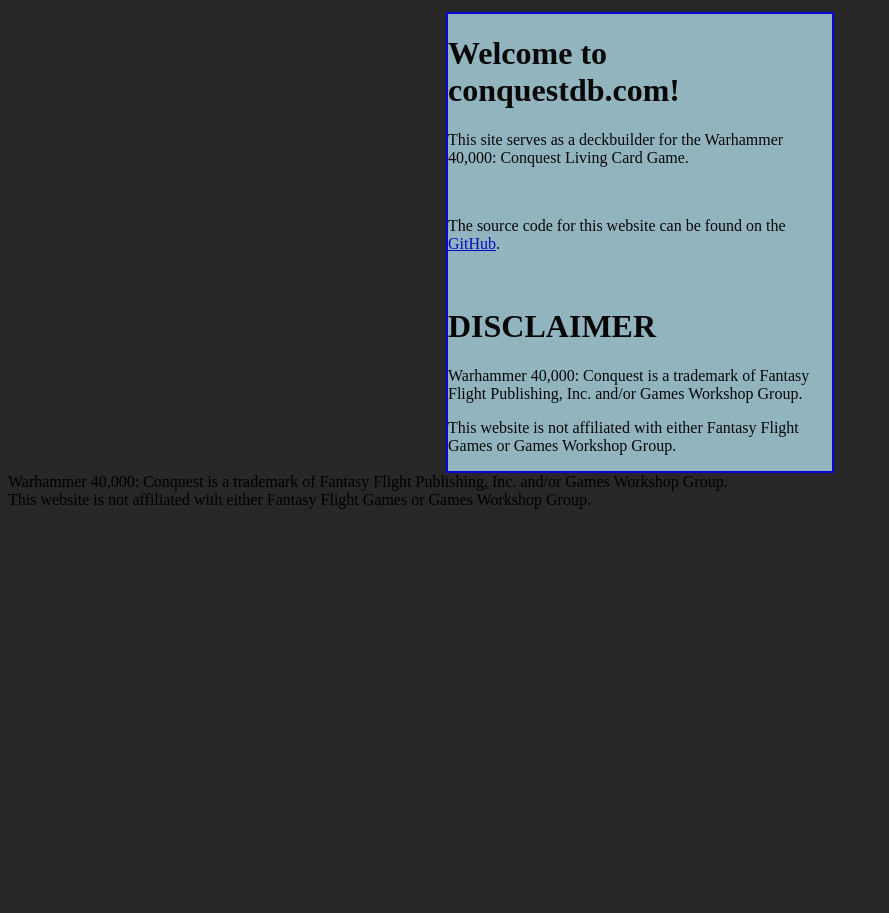
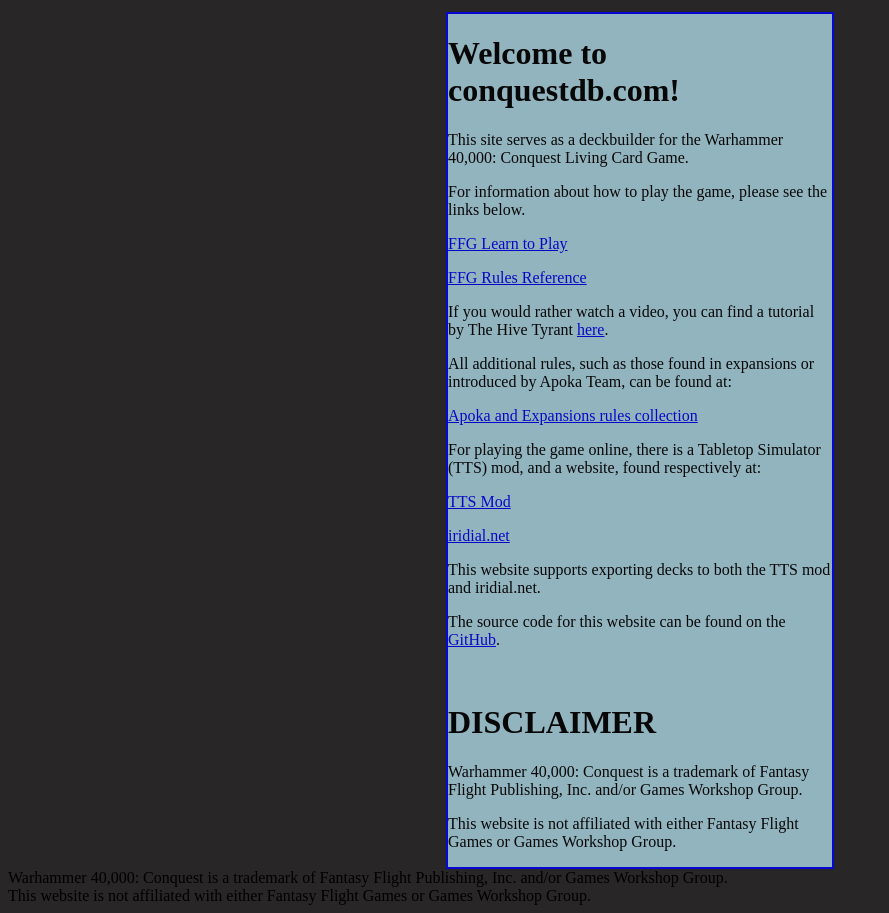
Before and after one commit to C-C-Coalback/Conquest-LCG-Deckbuilder, a Django app: page / in a window 1280 px wide. Shown: the part 162-1075 px from the top of the page, without its empty margins (0-889 px from the left). Before the commit the page ends 671 px from the top, so only its background shows below. Run offline with Django 4.2, Linux system fonts and the light colour scheme.

Commit message:
Update the home page to include more links

```diff
--- a/conquestdb/accounts/views.py
+++ b/conquestdb/accounts/views.py
@@ -14,7 +14,6 @@
 
 def user_settings(request):
     if request.method == "POST":
-        print("POST METHOD")
         light_dark = request.POST.get("light")
         if light_dark != "None":
             light_dark_dict.update_light_mode(request.user.username, light_dark)
--- a/conquestdb/templates/home.html
+++ b/conquestdb/templates/home.html
@@ -28,7 +28,16 @@
 <div class="box">
   <h1>Welcome to conquestdb.com!</h1>
   <p>This site serves as a deckbuilder for the Warhammer 40,000: Conquest Living Card Game.</p>
-  <br/>
+  <p>For information about how to play the game, please see the links below.</p>
+  <p><a href="https://images-cdn.fantasyflightgames.com/ffg_content/warhammer-40k-conquest/support/Learn-to-Play-web.pdf">FFG Learn to Play</a></p>
+  <p><a href="https://images-cdn.fantasyflightgames.com/ffg_content/warhammer-40k-conquest/support/Rules-Reference-web.pdf">FFG Rules Reference</a></p>
+  <p>If you would rather watch a video, you can find a tutorial by The Hive Tyrant <a href="https://www.youtube.com/watch?v=NE8NL9PfjXU">here</a>.</p>
+  <p>All additional rules, such as those found in expansions or introduced by Apoka Team, can be found at:</p>
+  <p><a href="https://apoka.mozello.com/rules/">Apoka and Expansions rules collection</a></p>
+  <p>For playing the game online, there is a Tabletop Simulator (TTS) mod, and a website, found respectively at:</p>
+  <p><a href="https://steamcommunity.com/sharedfiles/filedetails/?id=2471847304">TTS Mod</a></p>
+  <p><a href="https://www.iridial.net">iridial.net</a></p>
+  <p>This website supports exporting decks to both the TTS mod and iridial.net.</p>
   <p>The source code for this website can be found on the <a href="https://github.com/C-C-Coalback/Conquest-LCG-Deckbuilder">GitHub</a>.</p>
   <br/>
   <h1>DISCLAIMER</h1>
```
